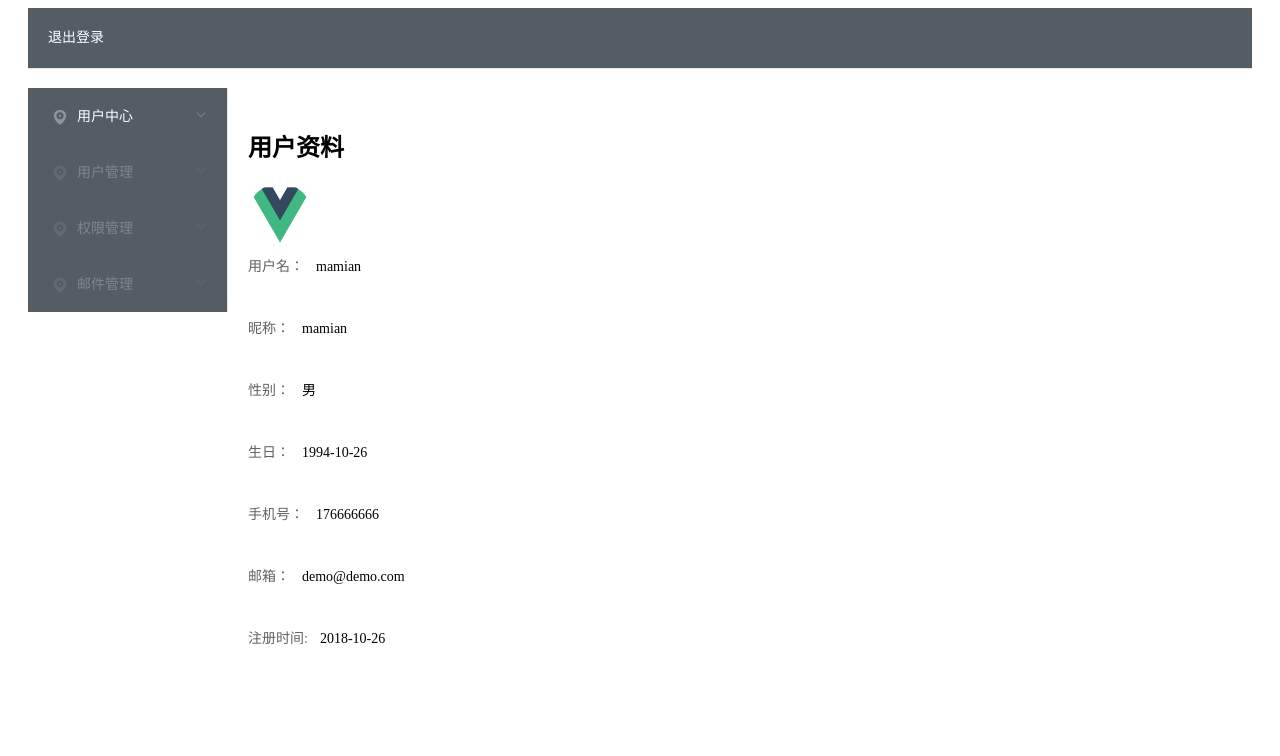
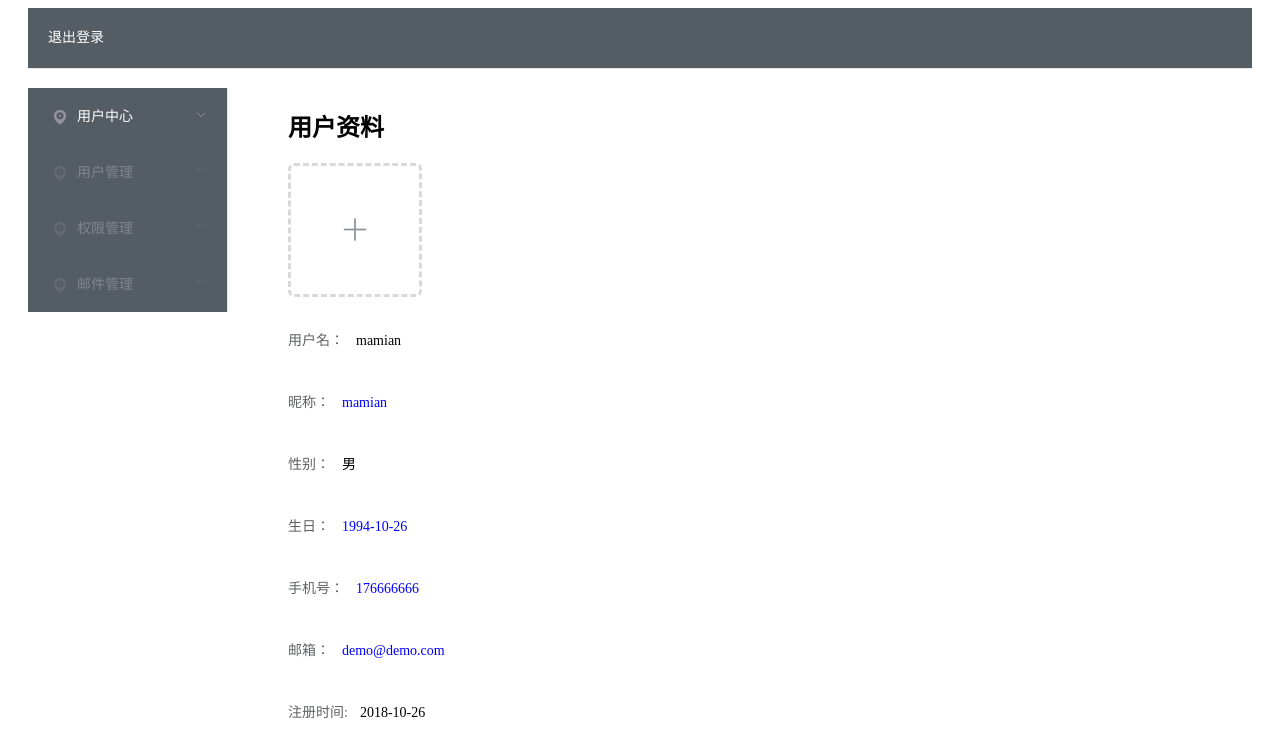
Before and after one commit to originaldreams/poker_admin_front, a Vue app: page /userInformation in a window 1280 px wide. Shown: the top 756 px of the page. Built offline with nearby package versions, Linux system fonts and the light colour scheme.

Commit message:
增加 UserAvatar Component

```diff
--- /dev/null
+++ b/src/components/userCenter/UserAvatar.vue
@@ -0,0 +1,81 @@
+
+<template>
+    <div>
+      <el-upload
+        class="avatar-uploader"
+        action="https://jsonplaceholder.typicode.com/posts/"
+        :show-file-list="false"
+        :on-success="handleAvatarSuccess"
+        :before-upload="beforeAvatarUpload">
+        <img v-if="imageUrl" :src="imageUrl" class="avatar">
+        <i v-else class="el-upload el-icon-plus avatar-uploader-icon"></i>
+      </el-upload>
+    </div>
+</template>
+
+
+<style scoped>
+
+
+.round_icon{
+  width: 64px;
+  height: 64px;
+  display: flex;
+  border-radius: 50%;
+  align-items: center;
+  justify-content: center;
+  overflow: hidden;
+}
+
+.avatar-uploader .el-upload {
+  border: 3px dashed #d9d9d9;
+  border-radius: 6px;
+  cursor: pointer;
+  position: relative;
+  overflow: hidden;
+}
+.avatar-uploader .el-upload:hover {
+  border-color: #409EFF;
+}
+.avatar-uploader-icon {
+  font-size: 28px;
+  color: #8c939d;
+  width: 128px;
+  height: 128px;
+  line-height: 128px;
+  text-align: center;
+}
+.avatar {
+  width: 128px;
+  height: 128px;
+  display: block;
+}
+</style>
+
+<script>
+export default {
+  data() {
+    return {
+      imageUrl: false
+    }
+  },
+
+  methods: {
+    handleAvatarSuccess(res, file) {
+      this.imageUrl = URL.createObjectURL(file.raw);
+    },
+    beforeAvatarUpload(file) {
+      const isJPG = file.type === 'image/jpeg';
+      const isLt2M = file.size / 1024 / 1024 < 2;
+
+      if (!isJPG) {
+        this.$message.error('上传头像图片只能是 JPG 格式!');
+      }
+      if (!isLt2M) {
+        this.$message.error('上传头像图片大小不能超过 2MB!');
+      }
+      return isJPG && isLt2M;
+    }
+  }
+}
+</script>
--- a/src/components/userCenter/UserInformationForm.vue
+++ b/src/components/userCenter/UserInformationForm.vue
@@ -1,6 +1,6 @@
 <!-- 查看用户信息表单，支持修改 -->
 <template>
-  <div>
+  <div class="form">
     <el-form>
       <el-form-item label="用户名：">
 
@@ -9,7 +9,7 @@
 
       <el-form-item label="昵称：">
         <div v-if="nickNameSwitch">
-          <a @click="nickNameSwitch=false">{{ userForm.nickName }}</a>
+          <a @click="nickNameSwitch=false" class="modifiedLabel">{{ userForm.nickName }}</a>
 
         </div>
 
@@ -27,7 +27,7 @@
 
       <el-form-item label="生日：">
         <div v-if="birthdaySwitch">
-          <a @click="birthdaySwitch=false">
+          <a @click="birthdaySwitch=false" class="modifiedLabel">
             {{ userForm.birthday }}
           </a>
         </div>
@@ -49,7 +49,7 @@
 
       <el-form-item label="手机号：">
         <div v-if="mobileSwitch">
-          <a @click="mobileSwitch=false">{{ userForm.mobile }}</a>
+          <a @click="mobileSwitch=false" class="modifiedLabel">{{ userForm.mobile }}</a>
 
         </div>
         <div v-else>
@@ -62,7 +62,7 @@
 
       <el-form-item label="邮箱：">
         <div v-if="emailSwitch">
-          <a @click="emailSwitch=false">{{ userForm.email }}</a>
+          <a @click="emailSwitch=false" class="modifiedLabel">{{ userForm.email }}</a>
 
         </div>
 
@@ -83,6 +83,13 @@
 
 <style scoped>
 
+.modifiedLabel {
+  color: blue;
+}
+
+.form {
+  margin: 20px 20px 20px 0px;
+}
 .nickNameInput {
   width: 200px;
   margin-right: 15px;
--- a/src/views/userCenter/UserInformation.vue
+++ b/src/views/userCenter/UserInformation.vue
@@ -1,9 +1,10 @@
 <!-- -->
 <template>
-  <div>
+  <div class="information">
     <h2>用户资料</h2>
     <div>
-      <img src="../../assets/logo.png" class="round_icon" alt="">
+      <!-- <img src="../../assets/logo.png" class="round_icon" alt=""> -->
+      <user-avatar></user-avatar>
     </div>
     <!-- 表单 -->
     <div>
@@ -12,32 +13,31 @@
   </div>
 </template>
 
-<style>
+<style scoped>
+.information {
+  margin: -20px 20px 20px 40px;
+}
 
 </style>
 
 <script>
 // @ is an alias to /src
 import UserInformationForm from '@/components/userCenter/UserInformationForm.vue'
+import UserAvatar from '@/components/userCenter/UserAvatar.vue'
+export default {
 
-export default {
-  name: '',
   components: {
-    UserInformationForm
+    UserInformationForm,
+    UserAvatar
+  },
+
+  data() {
+    return {
+
+    };
+  },
+  methods: {
+
   }
 }
 </script>
-
-<style scoped>
-
-.round_icon{
-  width: 64px;
-  height: 64px;
-  display: flex;
-  border-radius: 50%;
-  align-items: center;
-  justify-content: center;
-  overflow: hidden;
-}
-
-</style>
```
